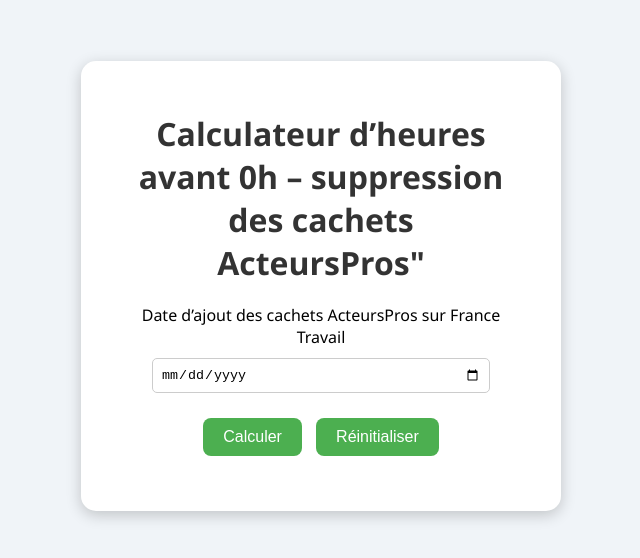
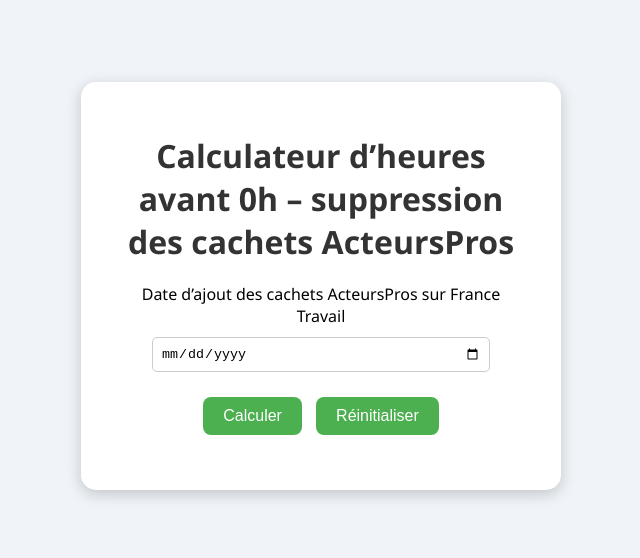
Before and after one commit to cipheralows-del/calculateurheures-2, a plain HTML site: page index.html in a window 1280 px wide. Shown: the part 114-672 px from the top of the page, without its empty margins (319-959 px from the left). Drawn offline with Linux system fonts and the light colour scheme.

Commit message:
Update index.html

```diff
--- a/index.html
+++ b/index.html
@@ -16,7 +16,7 @@
 </head>
 <body>
 <div class="container">
-    <h1>Calculateur d’heures avant 0h – suppression des cachets ActeursPros"</h1>
+    <h1>Calculateur d’heures avant 0h – suppression des cachets ActeursPros</h1>
     <label for="date_depart">Date d’ajout des cachets ActeursPros sur France Travail</label><br>
     <input type="date" id="date_depart"><br>
     <button onclick="calculer()">Calculer</button>
```
